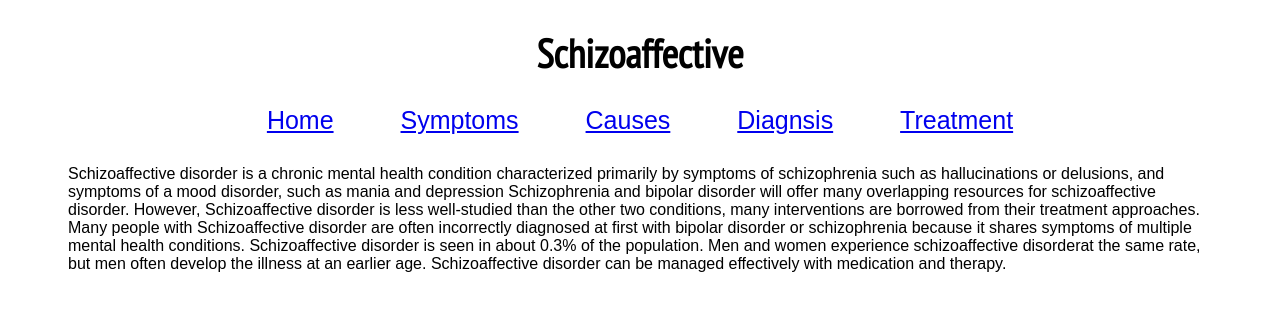
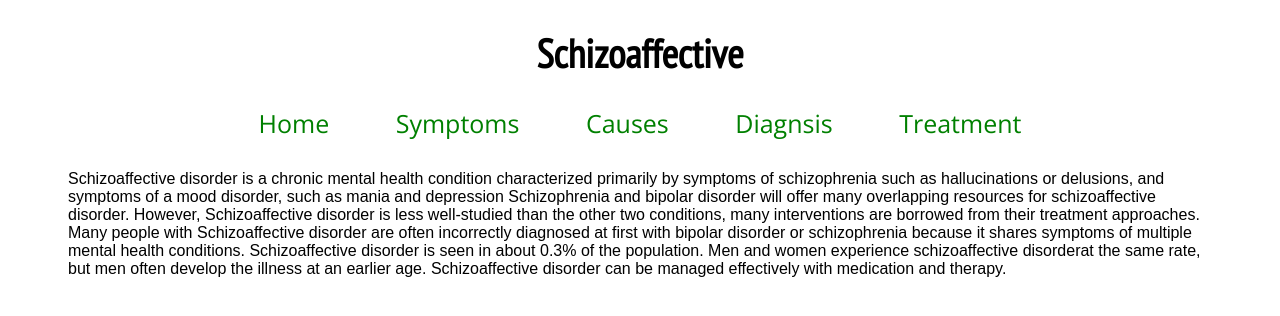
Before and after one commit to sharena/group-project, a plain HTML site: page index.html in a window 1280 px wide. Drawn offline with nearby package versions, Linux system fonts and the light colour scheme.

Commit message:
Extra pages

```diff
--- a/index.html
+++ b/index.html
@@ -8,11 +8,11 @@
 </head>
 <body>
  <center> <h1> Schizoaffective</h1>
-<nav> <a href="#index">Home</a>
-<a href="#symptoms">Symptoms</a>
- <a href="#Causes">Causes</a>
-  <a href="#Disgnsis">Diagnsis</a>
- <a href="#Treatment">Treatment</a>
+<nav> <a href="#index" target="_self">Home</a>
+<a href="#symptoms" target="_self">Symptoms</a>
+ <a href="#Causes" target="_self">Causes</a>
+  <a href="#Disgnsis" target="_self">Diagnsis</a>
+ <a href="#Treatment" target="_self">Treatment</a>
 </nav>
 </center>
 <p>
--- a/styles.css
+++ b/styles.css
@@ -3,7 +3,7 @@
 
 nav{
 	display: inline;
-	font-family:sans-serif;
+	font-family:Open Sans;
 	font-size: 25px;
 }
 p{
@@ -19,3 +19,23 @@ h1{
 	font-size:40px;
 	font-family: PT Sans Narrow;
 }
+a:link {
+    color: green;
+    background-color: transparent;
+    text-decoration: none;
+}
+a:visited {
+    color: purple;
+    background-color: transparent;
+    text-decoration: none;
+}
+a:hover {
+    color: red;
+    background-color: transparent;
+    text-decoration: underline;
+}
+a:active {
+    color: yellow;
+    background-color: transparent;
+    text-decoration: underline;
+}
```
Also changed, not shown: causes.html (added, +10 -0 lines), diagnosis.html (added, +10 -0 lines), symptoms.html (added, +20 -0 lines), treatment.html (added, +10 -0 lines).
